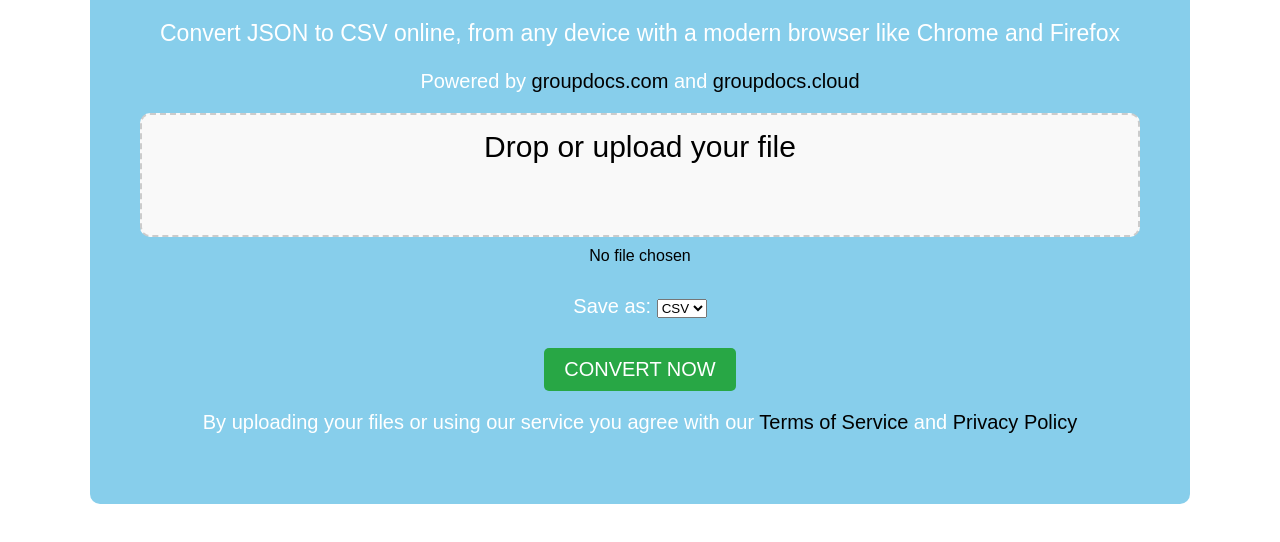
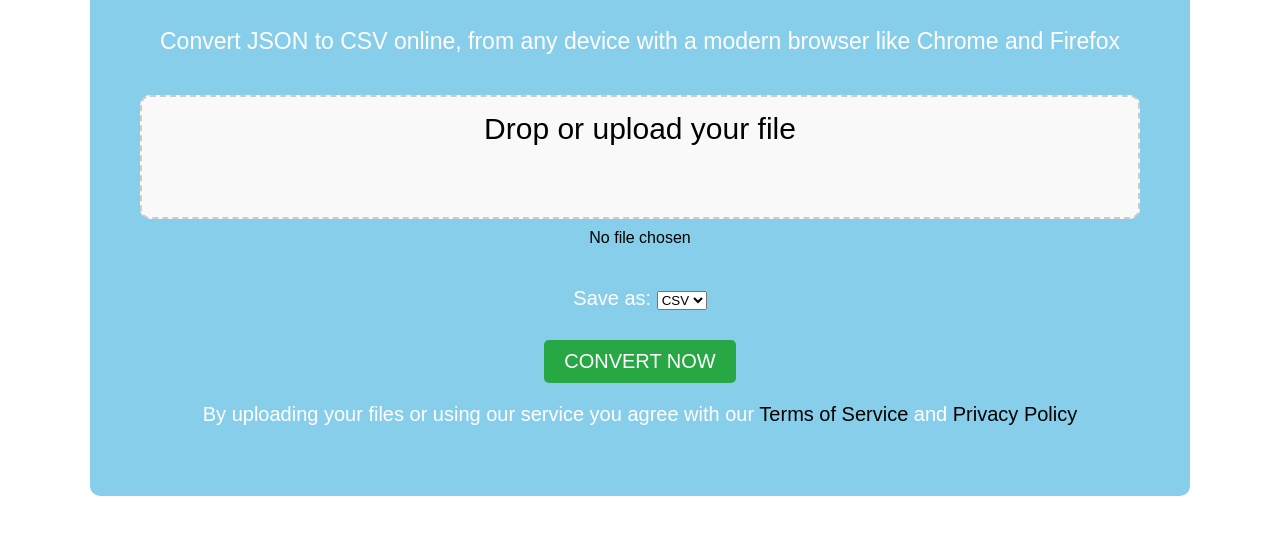
Before and after one commit to omlandge-imerit/javascript, a plain HTML site: page index.html in a window 1280 px wide. Shown: the part 226-768 px from the top of the page. Drawn offline with Linux system fonts and the light colour scheme.

Commit message:
latest files added

```diff
--- a/index.html
+++ b/index.html
@@ -10,8 +10,6 @@
     <div class="container">
         <h1>JSON to CSV Converter</h1>
         <p>Convert JSON to CSV online, from any device with a modern browser like Chrome and Firefox</p>
-        <p1> Powered by <a href="#">groupdocs.com</a> and <a href ="#">groupdocs.cloud</a></p1>
-
         <div class="upload-section">
             <input type="file" id="fileInput" accept=".json">
             <label for="fileInput">Drop or upload your file</label>
--- a/styles.css
+++ b/styles.css
@@ -31,18 +31,10 @@ p {
     font-size: 23px;
 
 }
-p1
- {
-    color: white;
-    font-size: 20px;
-}
-p1 a {
-    color: black;
-    text-decoration: none;
-}
+
 
 .upload-section {
-    margin: 20px 0;
+    margin: 40px 0;
     position: relative;
 }
 
```
